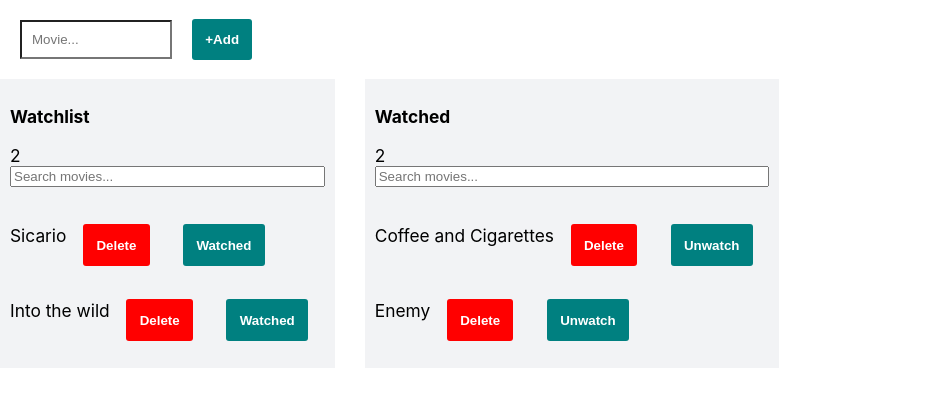
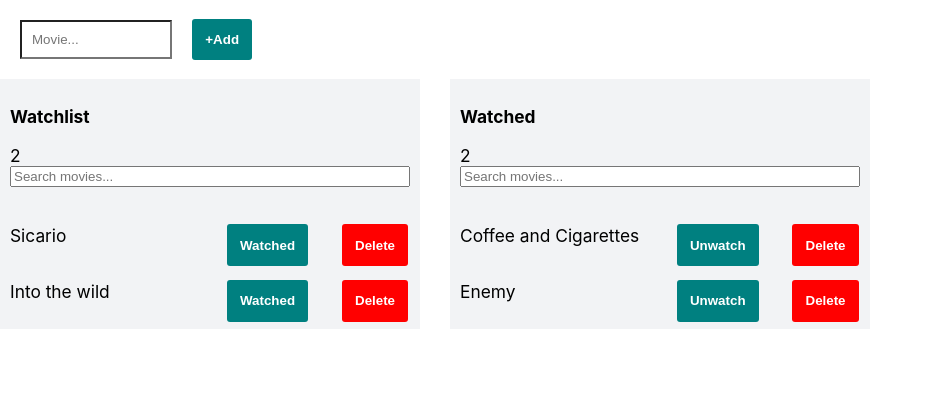
Before and after one commit to alomaryam/MovieWatchlist, a React (Create React App) app: page / in a window 1280 px wide. Shown: the top 406 px of the page, without its empty margins (0-933 px from the left). Built offline with nearby package versions, Linux system fonts and the light colour scheme.

Commit message:
project done

```diff
--- a/src/components/UItems.js
+++ b/src/components/UItems.js
@@ -2,12 +2,13 @@
 import movieStore from "./store/MovieStore.js";
 import { observer } from "mobx-react";
 
+const Wrap = styled.div`
+  position: fixed;
+  margin-left: 200px;
+`;
+
 const Items = styled.div`
-  background-color: #f2f3f5;
   display: flex;
-  float: left;
-  text-align: center;
-  flex-wrap: flex;
 `;
 
 const DeleteButton = styled.button`
@@ -36,12 +37,14 @@
   return (
     <Items>
       <p>{unwatchedmovie.name}</p>
+      <Wrap>
         <DeleteButton onClick={() => movieStore.deleteMovie(unwatchedmovie.id)}>
           Delete
         </DeleteButton>
         <WatchedButton onClick={() => (unwatchedmovie.watched = true)}>
           Watched
         </WatchedButton>
+      </Wrap>
     </Items>
   );
 };
--- a/src/components/UList.js
+++ b/src/components/UList.js
@@ -5,12 +5,12 @@
 
 const List = styled.div`
   padding: 10px;
-  background-color: #f2f3f5;
   display: grid;
   float: left;
-  flex-wrap: flex;
   font-size: 13pt;
   margin-right: 30px;
+  background: #f2f3f5;
+  width: 400px;
 `;
 
 const Title = styled.p`
@@ -20,7 +20,6 @@
 const UnWatchedList = ({ unwatchedmovies }) => {
   const [query, setQuery] = useState("");
 
-  //query filter needs ternary operator if query not found print movie not found!.
   const unwatchedlist = unwatchedmovies
     .filter((movie) => movie.watched === false)
     .filter((movie) => movie.name.toLowerCase().includes(query.toLowerCase()));
@@ -42,3 +41,5 @@
 };
 
 export default observer(UnWatchedList);
+
+//how to code "showing # out of # in line 31
--- a/src/components/WItems.js
+++ b/src/components/WItems.js
@@ -2,13 +2,15 @@
 import movieStore from "./store/MovieStore.js";
 import { observer } from "mobx-react";
 
+const Wrap = styled.div`
+  position: fixed;
+  margin-left: 200px;
+`;
+
 const Items = styled.div`
-  background-color: #f2f3f5;
   display: flex;
-  float: left;
-  text-align: center;
-  flex-wrap: flex;
 `;
+
 const DeleteButton = styled.button`
   font-size: 10pt;
   margin: 1.25em;
@@ -38,12 +40,14 @@
   return (
     <Items>
       <p>{watchedmovie.name}</p>
+      <Wrap>
         <DeleteButton onClick={() => movieStore.deleteMovie(watchedmovie.id)}>
           Delete
         </DeleteButton>
         <UnWatchedButton onClick={() => (watchedmovie.watched = false)}>
           Unwatch
         </UnWatchedButton>
+      </Wrap>
     </Items>
   );
 };
--- a/src/components/WList.js
+++ b/src/components/WList.js
@@ -5,11 +5,12 @@
 
 const List = styled.div`
   padding: 10px;
-  background-color: #f2f3f5;
   display: grid;
   float: left;
-  flex-wrap: flex;
   font-size: 13pt;
+  margin-right: 30px;
+  background: #f2f3f5;
+  width: 400px;
 `;
 
 const Title = styled.p`
```
Also changed, not shown: src/components/Library.js (+8 -0 lines). Lines whose indentation alone changed are shown as unchanged.
